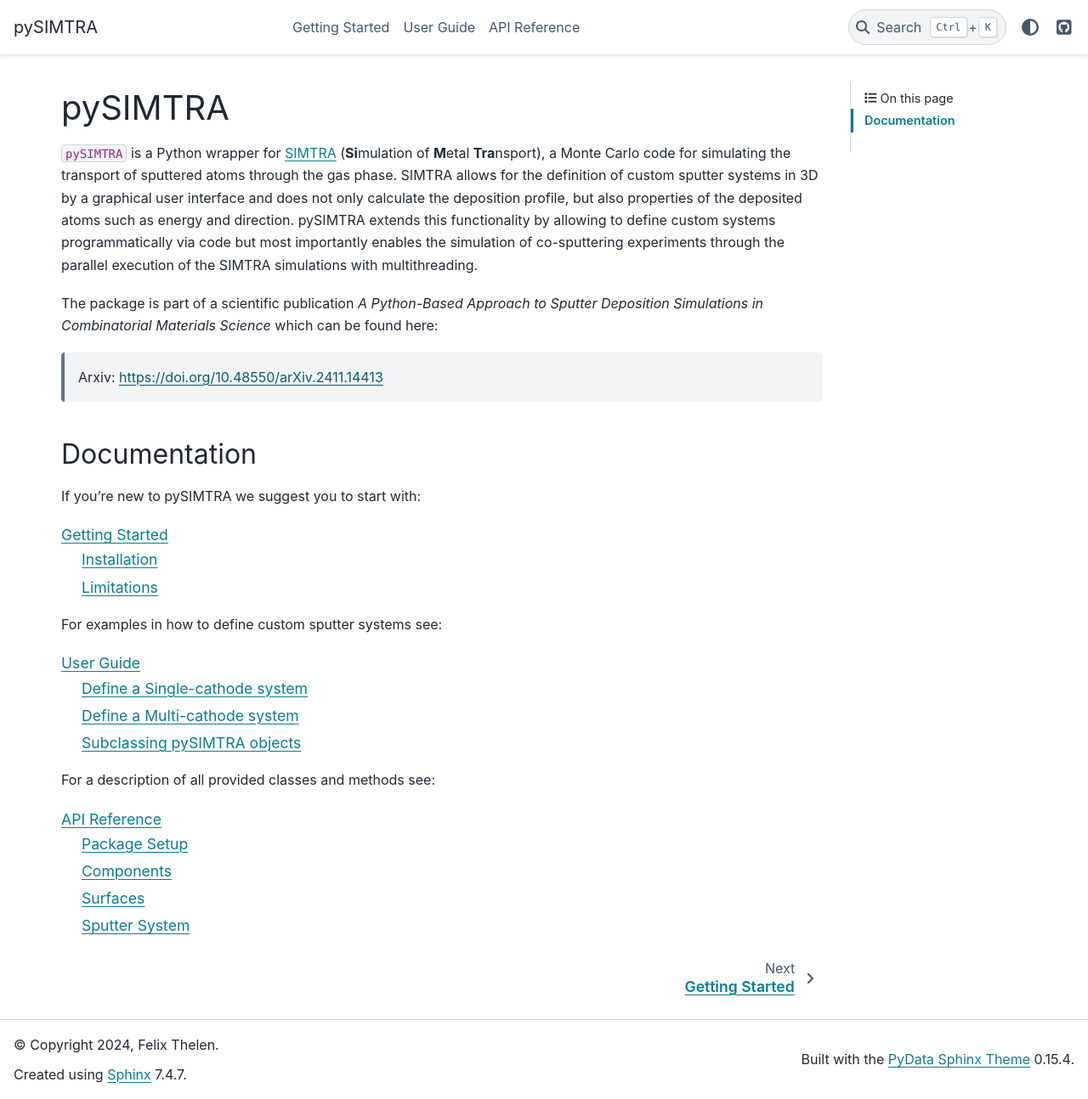
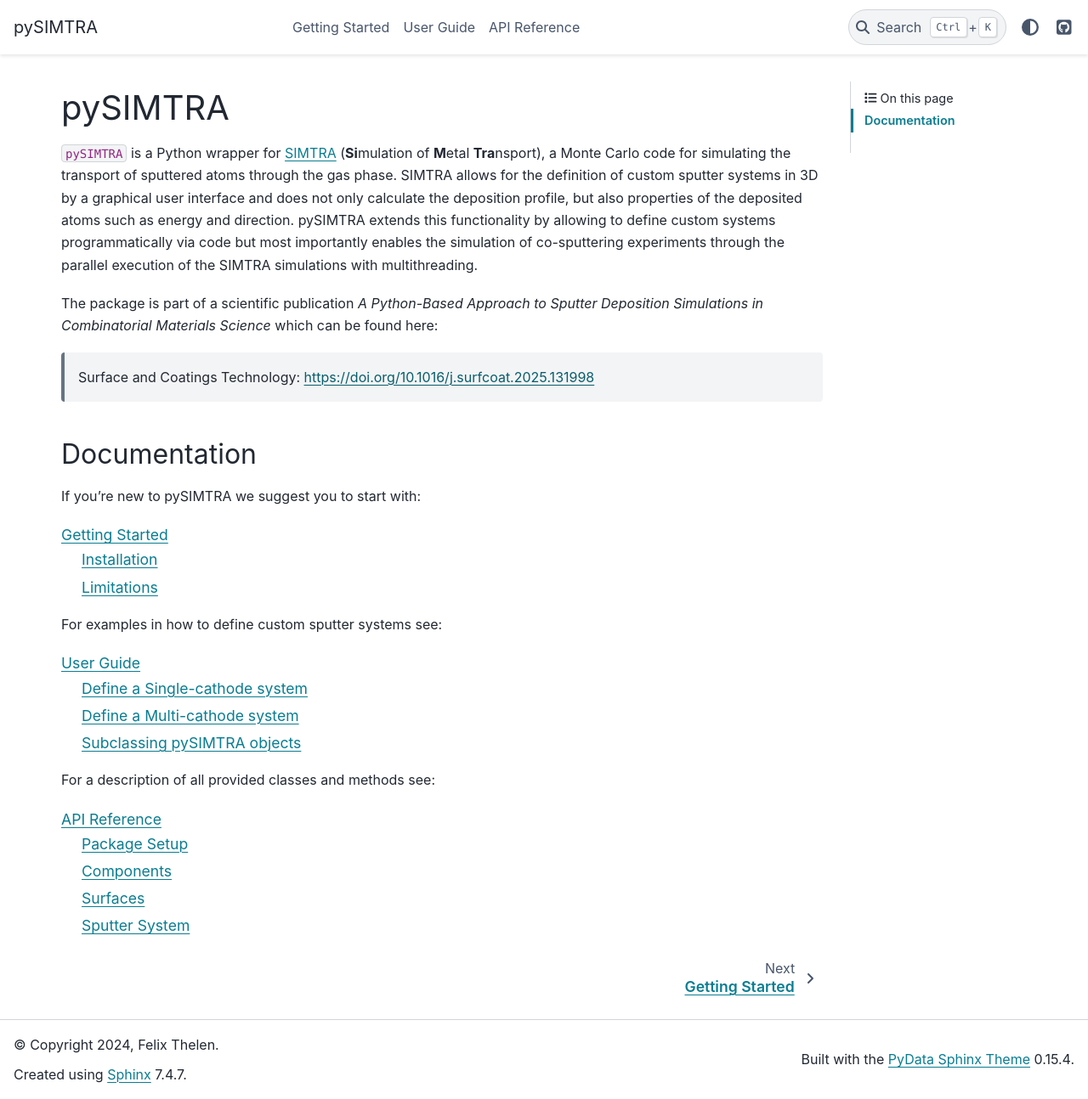
Before and after one commit to felixthln/pysimtra, a Sphinx documentation site: the page built from docs/source/index.rst, in a window 1280 px wide and 1294 px high. Shown: the whole window at 85% size. Built offline with Sphinx 7.4.7 and the PyData theme 0.15.4, drawn with Linux system fonts in a browser that asks for light colours.

Commit message:
Added the publication to the documentation

```diff
--- a/docs/source/index.rst
+++ b/docs/source/index.rst
@@ -13,7 +13,7 @@
 The package is part of a scientific publication *A Python-Based Approach to Sputter Deposition Simulations in
 Combinatorial Materials Science* which can be found here:
 
-    Arxiv: https://doi.org/10.48550/arXiv.2411.14413
+    Surface and Coatings Technology: https://doi.org/10.1016/j.surfcoat.2025.131998
 
 Documentation
 -------------
```
Also changed, not shown: README.md (+1 -1 lines).
